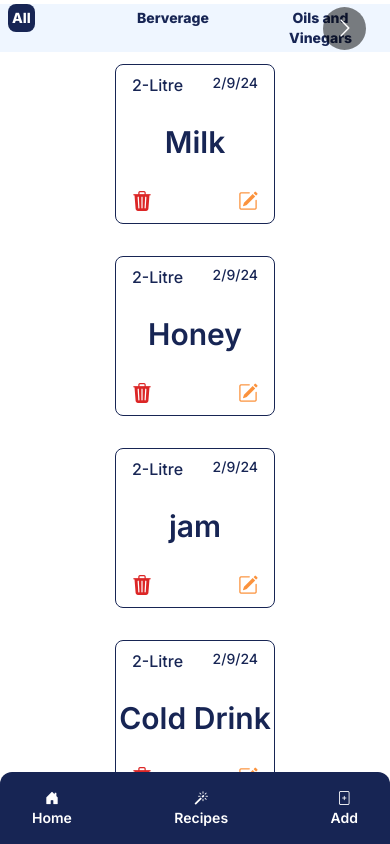
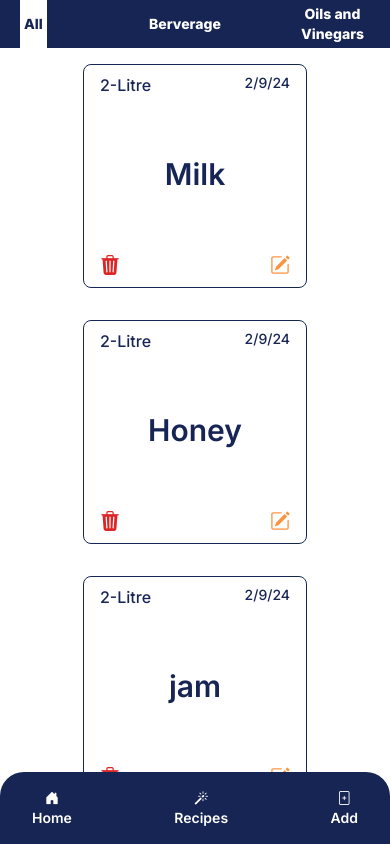
Before and after one commit to Subhan-hub1917/pantry, a Next.js app: page / in a window 390 px wide. Built offline with nearby package versions, Linux system fonts and the light colour scheme.

Commit message:
Lowbar and Filter Changes

```diff
--- a/app/_components/Allitems.jsx
+++ b/app/_components/Allitems.jsx
@@ -6,12 +6,12 @@ import { items } from '../_constants/constants'
 const Allitems = () => {
   const [del,setDel]=useState(false)
   const id=134
+
   return (
     <>
-
     {
       items.map((item)=>(
-        <div key={item.name} className="hover:scale-105 hover:shadow-2xl shadow-blue-950 transition-all ease-in-out text-blue-950 hover:bg-blue-950 hover:text-white h-40 select-none w-40 lg:h-60 lg:w-60 mx-3 my-3 flex flex-col justify-between text-center border border-blue-950 rounded-lg">
+        <div key={item.name} className="hover:scale-105 hover:shadow-2xl shadow-blue-950 transition-all ease-in-out text-blue-950 hover:bg-blue-950 hover:text-white h-56 select-none w-56 lg:h-60 lg:w-60 mx-3 my-2 flex flex-col justify-between text-center border border-blue-950 rounded-lg">
             <div className="flex text-md lg:text-lg justify-between px-4 py-2 font-medium">
               <div className='flex'>
                 <h1 className=''>{item.unit}-</h1><h1>{item.measure}</h1>
--- a/app/_components/Lowbar.jsx
+++ b/app/_components/Lowbar.jsx
@@ -4,7 +4,7 @@ import { navItems } from '../_constants/constants'
 
 const Lowbar = () => {
   return (
-    <section className='rounded-t-xl select-none lg:hidden fixed bottom-0 px-5 w-screen  bg-blue-950 text-white flex justify-between '>
+    <section className='rounded-t-3xl  select-none lg:hidden fixed bottom-0 px-5 w-screen  bg-blue-950 text-white flex justify-between '>
         {
           navItems.map((item)=>(
             <Link href={item.link}>
--- a/app/page.js
+++ b/app/page.js
@@ -34,14 +34,15 @@ const responsive = {
 
   return (
     <>
-      <section className="absolute px-2 lg:px-0 md:h-5 top-1 lg:w-2/3 w-screen lg:left-68 bg-blue-50">
+      <section className="absolute px-2 lg:px-0 md:h-5 top-0 lg:w-2/3 w-screen lg:left-68 text-white bg-blue-950">
       <Carousel
         responsive={responsive}
-        arrows={true}
+        arrows={false}
+        className="bg-blue-950 px-3"
       >
         {
           categories.map((item)=>(
-            <button onClick={()=>setFilter(item.name)} className={` ${filter===item.name ? 'select-none bg-blue-950 text-white py-1 px-1 rounded-lg text-sm lg:text-sm font-extrabold':'select-none hover:bg-blue-950 hover:text-white py-1 px-1 rounded-lg text-sm lg:text-sm font-extrabold text-blue-950' } `} key={item.name}>{item.name}</button>
+            <button onClick={()=>setFilter(item.name)} className={` ${filter===item.name ? ' h-full select-none bg-white text-blue-950 py-1 px-1  text-sm lg:text-sm font-extrabold':'text-center select-none hover:bg-white hover:text-blue-950 py-1 px-1  text-sm lg:text-sm font-extrabold text-white h-full' } `} key={item.name}>{item.name}</button>
           ))
         }
         </Carousel>
```
